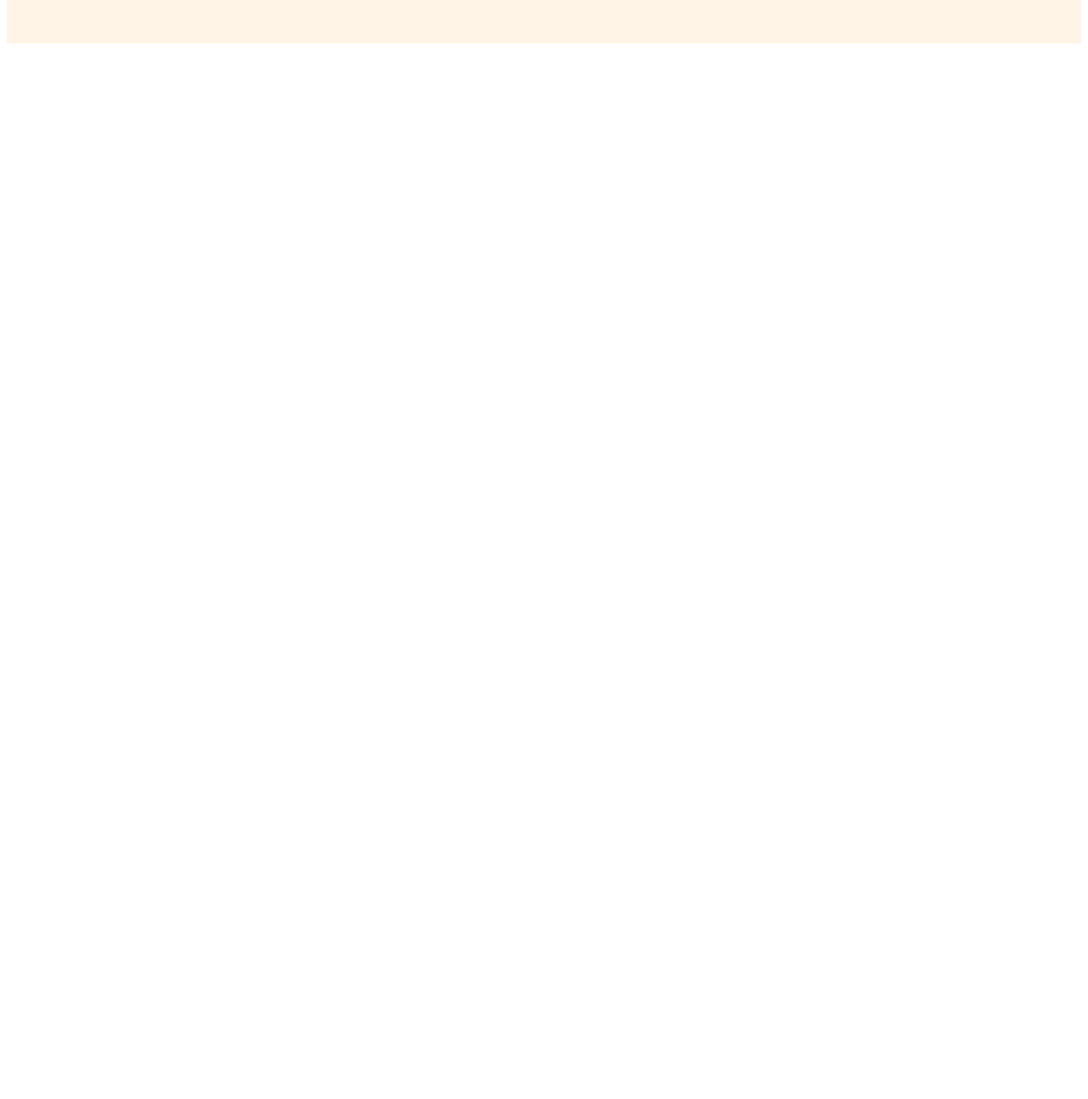
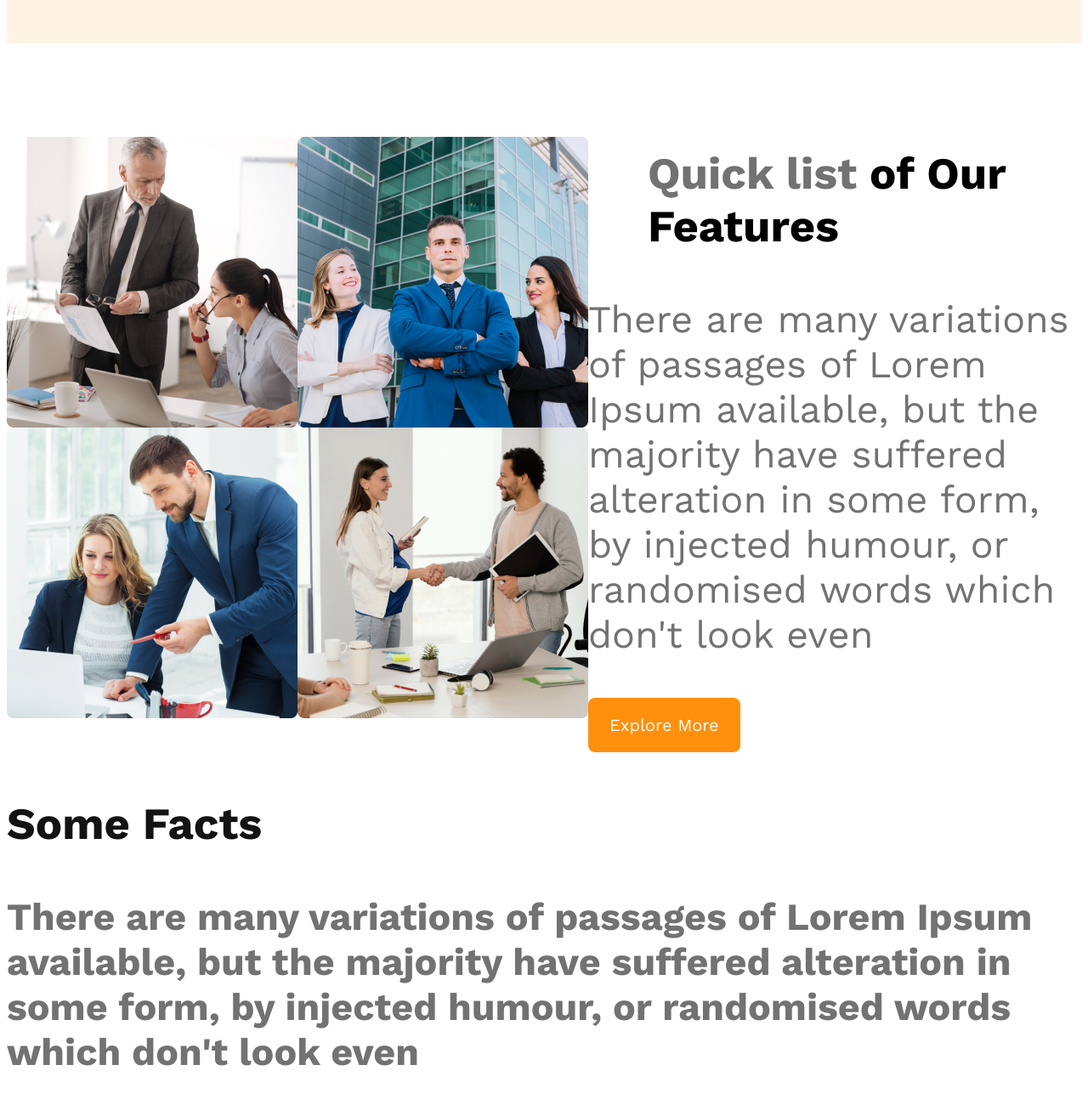
Before and after one commit to mehjabinWD/G3-architects-website, a plain HTML site: page index.html in a window 1280 px wide. Shown: the part 823-2116 px from the top of the page at 85% size. Before the commit the page ends 882 px from the top, so only its background shows below. Drawn offline with nearby package versions, Linux system fonts and the light colour scheme.

Commit message:
started shared css

```diff
--- a/index.html
+++ b/index.html
@@ -7,9 +7,10 @@
     <link rel="stylesheet" href="style.css">
 </head>
 <body>
+    <!--header start-->
     <header>
     <nav>
-        <h3 class="nav-title">G3 Architects</h3>
+        <h3 class="section-title">G3 Architects</h3>
         <ul>
             <li><a href="">Home</a></li>
             <li><a href="">About</a></li>
@@ -20,7 +21,7 @@
       <div class="banner">
         <div> class="banner-content">
         <h1 class="banner-title">Brand New Group of Architects</h1>
-       <p class="banner-description">There are many variations of passages of Lorem Ipsum available, but the majority have suffered alteration in some form, by injected humour, or randomised words which don't look even
+       <p class="text-light-gray">There are many variations of passages of Lorem Ipsum available, but the majority have suffered alteration in some form, by injected humour, or randomised words which don't look even
     </p>
     <button class="btn-primary">Explore more</button>
     </div>
@@ -28,7 +29,34 @@
       </div>
 
     </header>
+    <!--header end-->
     <main>
+        <!--features sections start-->
+        <section class="teams-container">
+            <div class="teams-img-container">
+                <img src="images/team1.png" alt="">
+                <img src="images/team2.png" alt="">
+                <img src="images/team3.png" alt="">
+                <img src="images/team4.png" alt="">
+
+            </div>
+            <div class="teams-title">
+                <h3 class="teams-content"><span class="quick list text-light-gray">Quick list</span> <span>of Our</span> <span class="text-feature">Features</span></h3>
+               <p class="text-light-gray">There are many variations of passages of Lorem Ipsum available, but the majority have suffered alteration in some form, by injected humour, or randomised words which don't look even</p>
+               <button class="btn-primary">Explore More</button>
+            </div>
+
+        </section>
+        <!--features section-->
+        <section class="features">
+
+        </section>
+        <!--fact section-->
+        <section class="section-title">
+           <h3>Some Facts</h3>
+           <p class="text-light-gray">There are many variations of passages of Lorem Ipsum available, but the majority have suffered alteration in some form, by injected humour, or randomised words which don't look even</p>
+        </section>
+
 
     </main>
     <footer>
--- a/style.css
+++ b/style.css
@@ -5,6 +5,10 @@
 * {
     font-family: 'Work Sans', sans-serif;
 
+}
+
+.text-light-gray{
+    color:#727272;
 }
 .btn-primary{
     border-radius: 8px;
@@ -16,6 +20,11 @@ color: #FFF;
 cursor: pointer;
 border: 0;
 text-align: center;
+}
+.section-title{
+    font-size: 2.8rem;
+    font-weight: 700;
+    color:#131313;
 }
 /* header styles */
 header{
@@ -61,15 +70,45 @@ nav{
       text-align: center;
 
   }
-  .banner-description{
-    color: #727272;
 
-  }
   .banner img{
     margin-top: 20px;
     width: 100%;
   }
 
+  /* main styles */
+  main{
+    max-width: 1440 px;
+    margin:70px auto;
+  }
+
+  /* teams styles */
+  .teams-container{
+    display: flex;
+    align-items: center;
+
+  }
+  .teams-img-container{
+    display: grid;
+    grid-template-columns: repeat(2, 1fr);
+    gap:1.5 rem;
+
+  }
+  .teams-content{
+    padding-left: 70px;
+    padding-right: 70px;
+  }
+  .teams-title{
+    font-size: 2.8rem;
+  }
+  .teams-content .quick-list{
+    color:#727272;
+    font-weight: 500;
+  }
+  .teams-content .text-features{
+    color: #FF900E;
+    font-weight: 700;
+  }
 
 
   /* responsive media queries */
```
